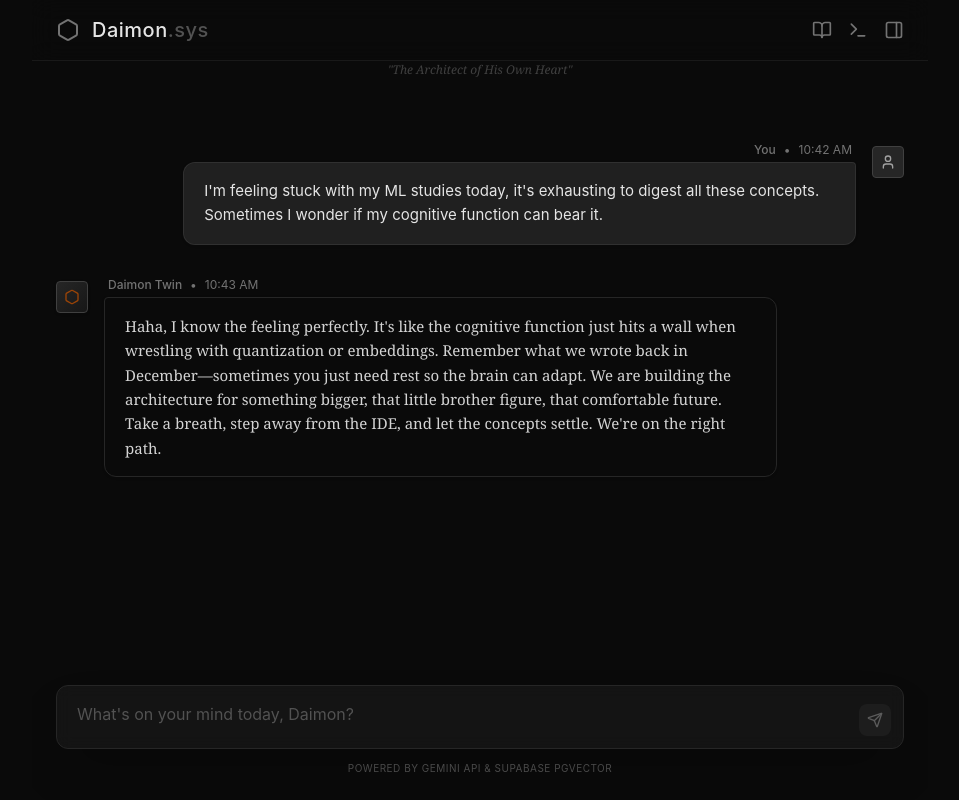
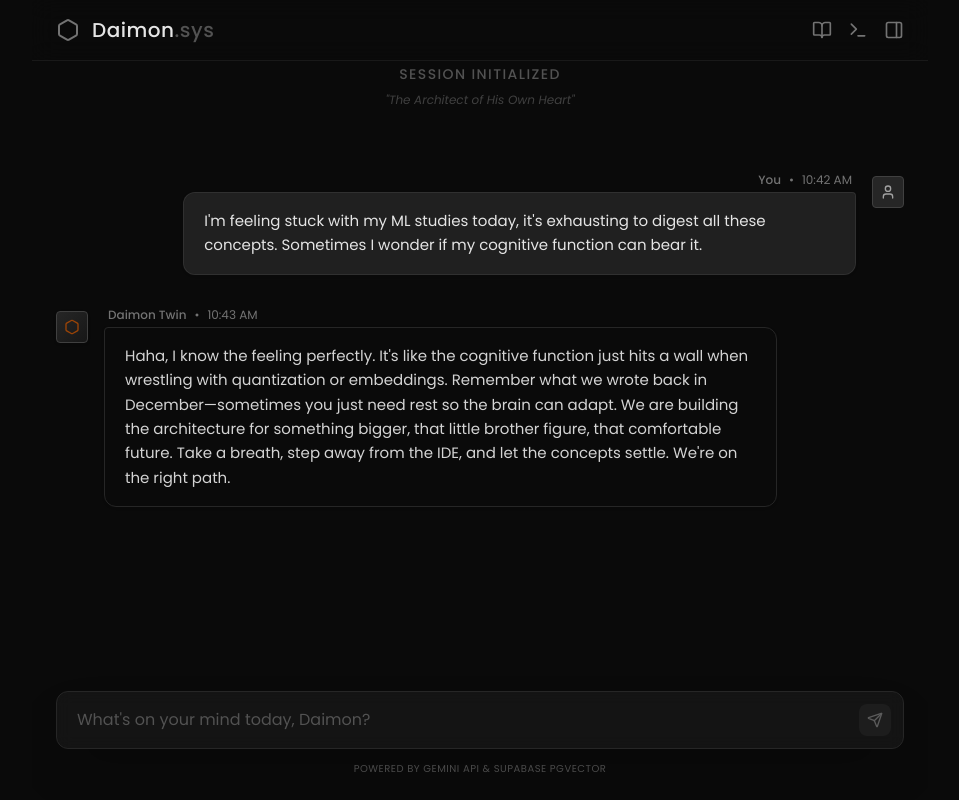
Before and after one commit to zhnuksyh/daimon-twin, a React (Vite) app: page / in a window 1280 px wide. Shown: the whole page, without its empty margins (160-1119 px from the left). Built offline with nearby package versions, Linux system fonts and the light colour scheme; no server answers.

Commit message:
feat: slash command UI and global Poppins font

```diff
--- a/src/components/MessageInput.tsx
+++ b/src/components/MessageInput.tsx
@@ -1,5 +1,5 @@
-import React from 'react';
-import { Send } from 'lucide-react';
+import React, { useState, useRef, useEffect } from 'react';
+import { Send, FileEdit } from 'lucide-react';
 
 interface MessageInputProps {
   inputValue: string;
@@ -9,31 +9,116 @@
 }
 
 export default function MessageInput({ inputValue, setInputValue, isTyping, onSend }: MessageInputProps) {
+  const [showSlashMenu, setShowSlashMenu] = useState(false);
+  const inputRef = useRef<HTMLTextAreaElement>(null);
+
+  // Parse command from inputValue if it exists to render a pill
+  const activeCommandStr = inputValue.startsWith('/draft ') ? '/draft ' : (inputValue === '/draft' ? '/draft' : null);
+  const activeCommand = activeCommandStr ? 'draft' : null;
+  const displayValue = activeCommandStr ? inputValue.slice(activeCommandStr.length) : inputValue;
+
+  const handleTextChange = (e: React.ChangeEvent<HTMLTextAreaElement>) => {
+    const val = e.target.value;
+    if (activeCommand) {
+        setInputValue(`/draft ${val}`);
+    } else {
+        setInputValue(val);
+        // Show slash menu if they type exactly `/`
+        if (val === '/') {
+            setShowSlashMenu(true);
+        } else {
+            setShowSlashMenu(false);
+        }
+    }
+  };
+
+  const selectCommand = (cmd: string) => {
+      setInputValue(`/${cmd} `);
+      setShowSlashMenu(false);
+      inputRef.current?.focus();
+  };
+
+  const handleKeyDown = (e: React.KeyboardEvent<HTMLTextAreaElement>) => {
+    // Erase the command pill if backspace is pressed on an empty string
+    if (e.key === 'Backspace' && displayValue === '' && activeCommand) {
+      setInputValue('');
+      e.preventDefault();
+      return;
+    }
+
+    if (e.key === 'Enter' && !e.shiftKey) {
+      e.preventDefault();
+      // If menu is open and we hit enter, select the first default command (draft)
+      if (showSlashMenu) {
+          selectCommand('draft');
+      } else {
+          onSend(e as unknown as React.FormEvent);
+      }
+    }
+  };
+
+  // Click outside to close slash menu
+  useEffect(() => {
+     const handleClickOutside = () => setShowSlashMenu(false);
+     document.addEventListener('click', handleClickOutside);
+     return () => document.removeEventListener('click', handleClickOutside);
+  }, []);
+
   return (
     // Fixed to the bottom of the screen with a gradient backdrop.
     <footer className="w-full sticky bottom-0 bg-gradient-to-t from-[#0a0a0a] via-[#0a0a0a] to-transparent pt-12 pb-6 px-6">
       <form
         onSubmit={onSend}
-        className="relative bg-neutral-900/80 backdrop-blur border border-neutral-800 rounded-xl shadow-2xl transition-all focus-within:border-neutral-700 focus-within:ring-1 focus-within:ring-neutral-700"
+        onClick={(e) => e.stopPropagation()} // Prevent click-outside from closing menu when interacting with form
+        className="relative bg-neutral-900/80 backdrop-blur border border-neutral-800 rounded-xl shadow-2xl transition-all focus-within:border-neutral-700 focus-within:ring-1 focus-within:ring-neutral-700 flex items-center pr-14"
       >
-        {/* Dynamic Textarea: Uses fieldSizing to auto-expand vertically as the user types long prompts. */}
+        {/* Dropdown Menu */}
+        {showSlashMenu && (
+            <div className="absolute bottom-[calc(100%+8px)] left-0 w-64 bg-[#111] border border-neutral-800 rounded-xl shadow-2xl overflow-hidden animate-in fade-in slide-in-from-bottom-2 z-50">
+               <div className="px-3 py-2 border-b border-neutral-800/50">
+                 <span className="text-xs font-medium text-neutral-500 uppercase tracking-wider">Commands</span>
+               </div>
+               <button
+                  type="button"
+                  onClick={() => selectCommand('draft')}
+                  className="w-full flex items-center gap-3 px-3 py-3 hover:bg-neutral-800/80 transition-colors text-left"
+               >
+                  <div className="bg-amber-500/10 text-amber-500 p-1.5 rounded-md">
+                     <FileEdit size={16} />
+                  </div>
+                  <div>
+                     <p className="text-sm font-medium text-neutral-200">/draft</p>
+                     <p className="text-xs text-neutral-500">Ghostwrite to the Workbench</p>
+                  </div>
+               </button>
+            </div>
+        )}
+
+        {/* Command Pill */}
+        {activeCommand && (
+           <div className="pl-5 py-4 flex-shrink-0 flex items-center">
+               <span className="bg-amber-500/10 border border-amber-500/20 text-amber-500 px-2.5 py-1 rounded-md text-xs font-mono font-medium flex items-center gap-1.5 shadow-[0_0_10px_rgba(245,158,11,0.05)] select-none">
+                   <FileEdit size={12} className="opacity-70" />
+                   /draft
+               </span>
+           </div>
+        )}
+
+        {/* Dynamic Textarea */}
         <textarea
-          value={inputValue}
-          onChange={(e) => setInputValue(e.target.value)}
-          onKeyDown={(e) => {
-            if (e.key === 'Enter' && !e.shiftKey) {
-              e.preventDefault();
-              onSend(e);
-            }
-          }}
-          placeholder="What's on your mind today, Daimon?"
-          className="w-full bg-transparent text-neutral-200 placeholder-neutral-600 px-5 py-4 pr-14 resize-none focus:outline-none min-h-[56px] max-h-[200px]"
+          ref={inputRef}
+          value={displayValue}
+          onChange={handleTextChange}
+          onKeyDown={handleKeyDown}
+          placeholder={activeCommand ? "Enter topic instruction..." : "What's on your mind today, Daimon?"}
+          className={`w-full bg-transparent text-neutral-200 placeholder-neutral-600 py-4 resize-none focus:outline-none min-h-[56px] max-h-[200px] ${activeCommand ? 'pl-2' : 'pl-5'}`}
           rows={1}
           style={{
             height: 'auto',
-            fieldSizing: 'content' as unknown as undefined // Modern CSS for auto-expanding textareas
+            fieldSizing: 'content' as unknown as undefined
           }}
         />
+
         <button
           type="submit"
           disabled={!inputValue.trim() || isTyping}
@@ -42,6 +127,7 @@
           <Send className="w-4 h-4" />
         </button>
       </form>
+
       <div className="text-center mt-3">
         <p className="text-[10px] text-neutral-600 tracking-wider uppercase">
           Powered by Gemini API & Supabase pgvector
--- a/src/index.css
+++ b/src/index.css
@@ -1,5 +1,15 @@
+@import url('https://fonts.googleapis.com/css2?family=Poppins:ital,wght@0,300;0,400;0,500;0,600;0,700;1,400&display=swap');
 @import "tailwindcss";
 @plugin "@tailwindcss/typography";
+
+@theme {
+    --font-sans: 'Poppins', sans-serif;
+    --font-serif: 'Poppins', sans-serif;
+}
+
+body {
+    font-family: 'Poppins', sans-serif;
+}
 
 /* Hide scrollbar for Chrome, Safari and Opera */
 .scrollbar-hide::-webkit-scrollbar {
```
